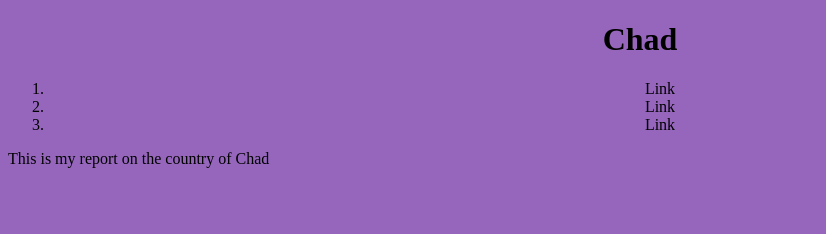
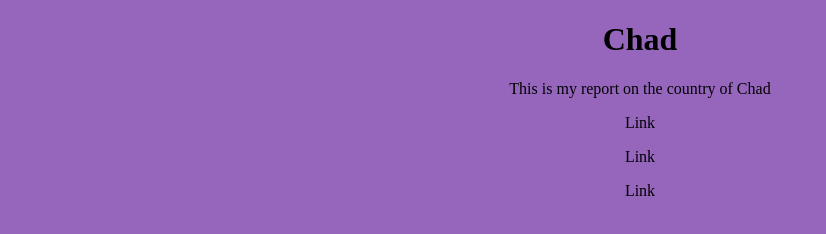
Before and after one commit to Leocarson/HappyCat234.github.io, a plain HTML site: page Chad.html in a window 1280 px wide. Shown: the whole page, without its empty margins (0-826 px from the left). Drawn offline with Linux system fonts and the light colour scheme.

Commit message:
Update Chad.html

```diff
--- a/Chad.html
+++ b/Chad.html
@@ -7,14 +7,15 @@
     <link rel="stylesheet" type="text/css" href="/css/chad.css">
     <body>
       <h1 id='title'>Chad</h1>
+      <p class='Links'>This is my report on the country of Chad</p>
       <nav>
-        <ol>
-          <li class='Links'>Link</li>
-          <li class='Links'>Link</li>
-          <li class='Links'>Link</li>
-        </ol>
+
+        <p class='Links'>Link</p>
+        <p class='Links'>Link</p>
+        <p class='Links'>Link</p>
+
       </nav>
-      <p>This is my report on the country of Chad</p>
+
     </body>
   </head>
 </html>
```
